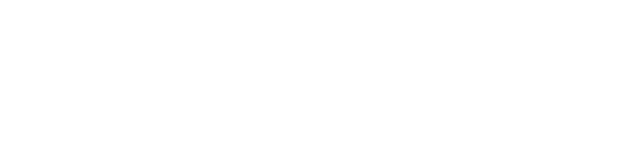
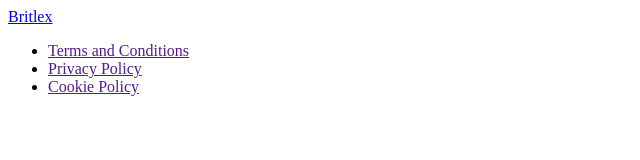
Before and after one commit to YuraYura1980/team-projekt, a plain HTML site: page index.html in a window 1280 px wide. Shown: the whole page, without its empty margins (0-640 px from the left). Drawn offline with Linux system fonts and the light colour scheme.

Commit message:
Додав контент

```diff
--- a/index.html
+++ b/index.html
@@ -29,9 +29,15 @@
 
 </main>
 
-<!-- Сережа -->
+<!-- Сергей -->
 <footer>
+   <a href="#">Britlex</a>
 
+      <ul>
+        <li><a href="">Terms and Conditions</a></li>
+        <li><a href="">Privacy Policy</a></li>
+        <li><a href="">Cookie Policy</a></li>
+      </ul>
 </footer>
 
 </body>
```
